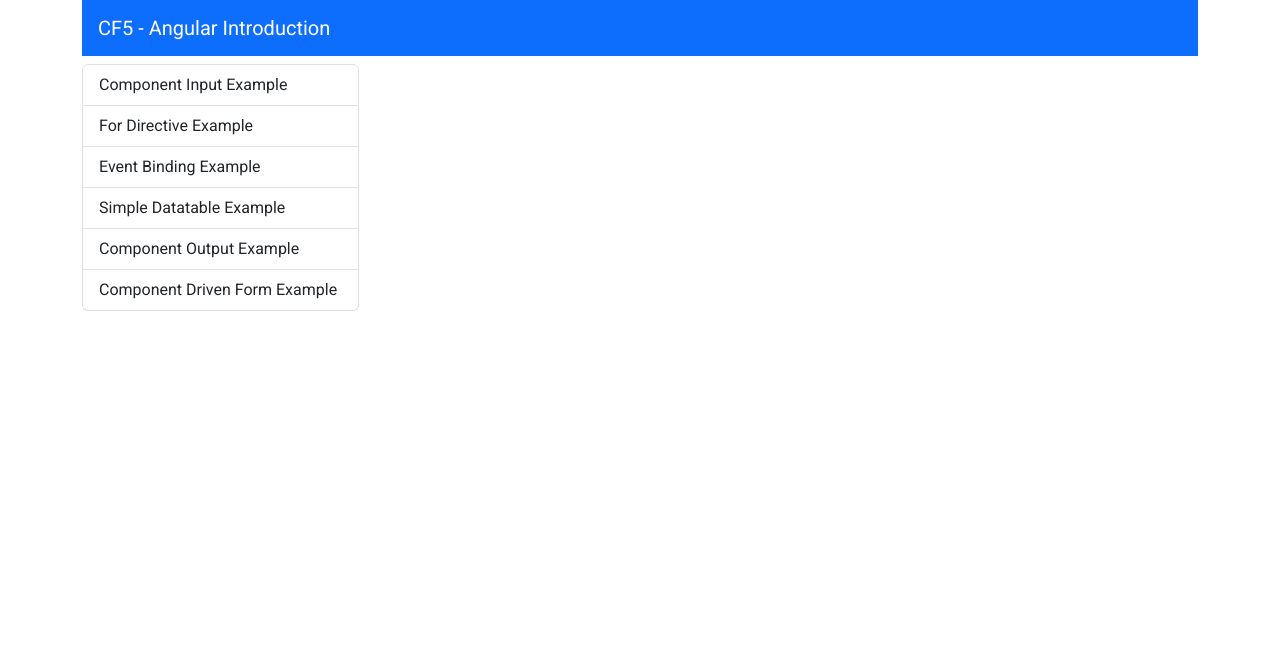
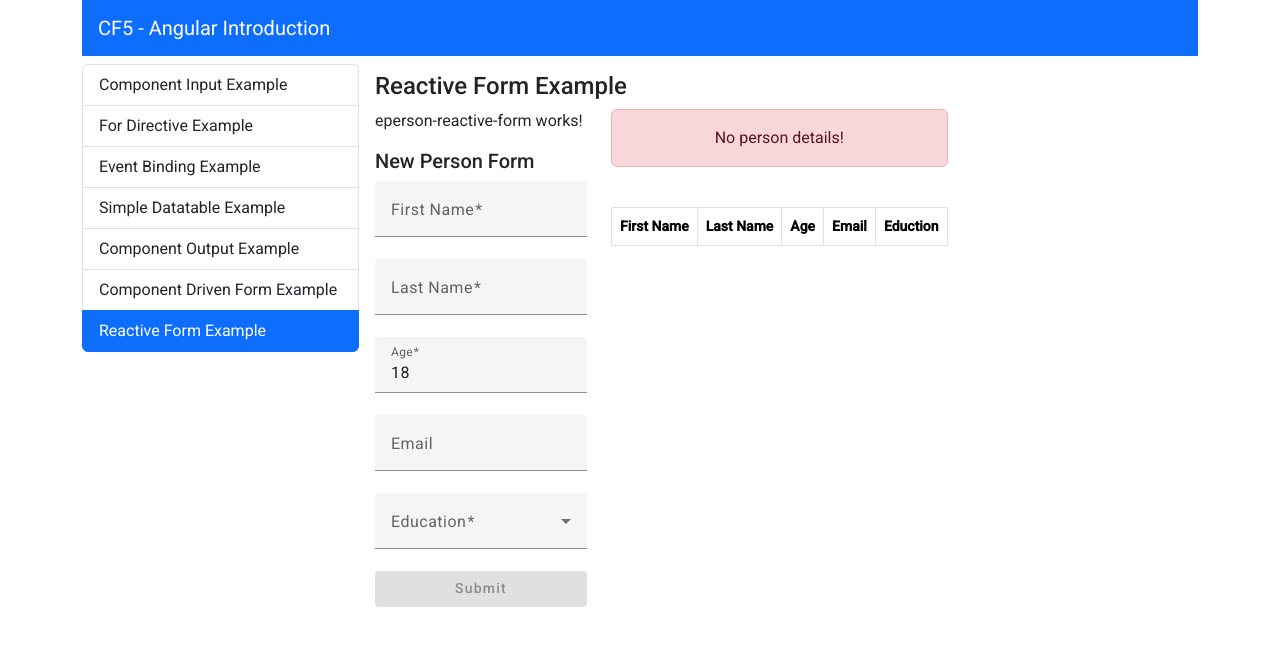
Before and after one commit to Prodromos23/angular-introduction, an Angular app: page /reactive-form-example in a window 1280 px wide. Before the commit this address led to /. Shown: the top 646 px of the page. Built offline with nearby package versions, Linux system fonts and the light colour scheme.

Commit message:
form with validators

```diff
--- a/src/app/app.routes.ts
+++ b/src/app/app.routes.ts
@@ -7,6 +7,8 @@
 import { SimpleDatatableExampleComponent } from './components/simple-datatable-example/simple-datatable-example.component';
 import { ComponentOutputExampleComponent } from './components/component-output-example/component-output-example.component';
 import { TemplateDrivenFormExampleComponent } from './components/template-driven-form-example/template-driven-form-example.component';
+import { EpersonReactiveFormComponent } from './components/eperson-reactive-form/eperson-reactive-form.component';
+import { ReactiveFormExampleComponent } from './components/reactive-form-example/reactive-form-example.component';
 
 export const routes: Routes = [
   {path:'component-input-example',component:ComponentInputExampleComponent},
@@ -15,6 +17,7 @@
   {path: 'simple-datatable-example', component: SimpleDatatableExampleComponent},
   {path:'component-output-example', component: ComponentOutputExampleComponent},
   {path:'template-driven-form-example',component:TemplateDrivenFormExampleComponent},
+  { path: 'reactive-form-example', component: ReactiveFormExampleComponent },
   // {path:'welcome',component:WelcomeComponent},
   {path:'',component:WelcomeComponent}
 
--- /dev/null
+++ b/src/app/components/eperson-reactive-form/eperson-reactive-form.component.html
@@ -0,0 +1,66 @@
+<p>eperson-reactive-form works!</p>
+
+<div class="d-flex flex-column">
+
+  <h5>New Person Form</h5>
+
+  <form [formGroup]="form" class="d-flex flex-column">
+    <mat-form-field appearance="fill">
+      <mat-label>First Name</mat-label>
+      <input matInput type="text" name="givenName" formControlName="givenName">
+      @if (form.get('givenName').errors && form.get('givenName').touched) {
+      <mat-error>First Name is required</mat-error>
+      }
+    </mat-form-field>
+
+    <mat-form-field appearance="fill">
+      <mat-label>Last Name</mat-label>
+      <input matInput type="text" name="surName" formControlName="surName">
+      @if (form.get('surName').errors && form.get('surName').touched) {
+      <mat-error>Last Name is required</mat-error>
+      }
+    </mat-form-field>
+
+    <mat-form-field appearance="fill">
+      <mat-label>Age</mat-label>
+      <input matInput type="number" formControlName="age">
+      @if (form.get('age').errors && form.get('age').touched) {
+      <mat-error>Age is required</mat-error>
+      }
+      @if (form.get('age').errors && form.get('age').errors['min']) {
+      <mat-error>Age must be &geq; 18</mat-error>
+      }
+      @if (form.get('age').errors && form.get('age').errors['max']) {
+      <mat-error>Age must be &leq; 80</mat-error>
+      }
+    </mat-form-field>
+
+    <mat-form-field appearance="fill">
+      <mat-label>Email</mat-label>
+      <input matInput type="text" pattern="[a-zA-Z0-9\.\-]+@[a-zA-Z0-9\.\-]+\.[a-zA-Z]{2,}" name="email" >
+      @if (form.get('email').errors && form.get('email').touched) {
+      <mat-error>Email is required</mat-error>
+      }
+      @if (form.get('email').errors && form.get('email').errors['pattern']) {
+      <mat-error>Invalid Email</mat-error>
+      }
+    </mat-form-field>
+
+    <mat-form-field>
+      <mat-label>Education</mat-label>
+      <mat-select required name="education" type="text">
+        <mat-option value="Some college, no degree">Some college, no degree</mat-option>
+        <mat-option value="Master’s degree">Master’s degree</mat-option>
+        <mat-option value="Bachelor’s degree">Bachelor’s degree</mat-option>
+        <mat-option value="Associate’s degree">Associate’s degree</mat-option>
+        <mat-option value="High school diploma or equivalent">High school diploma or equivalent</mat-option>
+        <mat-option value="No formal education">No formal education</mat-option>
+      </mat-select>
+      @if (form.get('education').errors && form.get('education').touched) {
+      <mat-error>Education is required</mat-error>
+      }
+    </mat-form-field>
+  </form>
+  <button mat-flat-button color="primary" [disabled]="form.invalid" (click)="onSubmit(form.value)">Submit</button>
+
+</div>
--- /dev/null
+++ b/src/app/components/eperson-reactive-form/eperson-reactive-form.component.ts
@@ -0,0 +1,33 @@
+import { Component, EventEmitter, Output } from '@angular/core';
+import {  FormControl, FormGroup, ReactiveFormsModule, Validators } from '@angular/forms';
+import { MatButtonModule } from '@angular/material/button';
+import { MatFormFieldModule } from '@angular/material/form-field';
+import { MatInputModule } from '@angular/material/input';
+import { MatSelectModule } from '@angular/material/select';
+import { EPerson } from 'src/app/shared/interfaces/person';
+
+@Component({
+  selector: 'app-eperson-reactive-form',
+  standalone: true,
+  imports: [ReactiveFormsModule, MatFormFieldModule, MatInputModule, MatSelectModule, MatButtonModule],
+  templateUrl: './eperson-reactive-form.component.html',
+  styleUrl: './eperson-reactive-form.component.css'
+})
+export class EpersonReactiveFormComponent {
+  @Output() person = new EventEmitter<EPerson>();
+
+  form = new FormGroup({
+    givenName: new FormControl('',Validators.required),
+    surName: new FormControl('', Validators.required),
+    age: new FormControl(18, [Validators.required,Validators.pattern('^[0-9]*$'),Validators.min(18),Validators.max(80)]),
+    email: new FormControl('', [Validators.required, Validators.email]),
+    education: new FormControl('', Validators.required)
+  })
+
+  onSubmit(value: any) {
+    console.log(value as EPerson)
+    // console.log(form.value);
+    this.person.emit(value as EPerson)
+    this.form.reset()
+  }
+}
--- a/src/app/components/eperson-template-driven-form/eperson-template-driven-form.component.ts
+++ b/src/app/components/eperson-template-driven-form/eperson-template-driven-form.component.ts
@@ -3,7 +3,7 @@
 import {MatInputModule} from '@angular/material/input';
 import { MatSelectModule } from '@angular/material/select';
 import { MatButtonModule } from '@angular/material/button';
-import { FormsModule, NgForm } from '@angular/forms';
+import { FormsModule } from '@angular/forms';
 import { EPerson } from 'src/app/shared/interfaces/person';
 @Component({
   selector: 'app-eperson-template-driven-form',
--- a/src/app/components/list-group-menu/list-group-menu.component.ts
+++ b/src/app/components/list-group-menu/list-group-menu.component.ts
@@ -15,8 +15,9 @@
     {text: 'For Directive Example', routerLink: 'for-directive-example'},
     {text: 'Event Binding Example', routerLink: 'event-bind-example'},
     {text: 'Simple Datatable Example', routerLink: 'simple-datatable-example'},
-    { text: 'Component Output Example', routerLink: 'component-output-example' },
-    { text: 'Component Driven Form Example', routerLink: 'template-driven-form-example'},
+    {text: 'Component Output Example', routerLink: 'component-output-example' },
+    {text: 'Component Driven Form Example', routerLink: 'template-driven-form-example'},
+    {text: 'Reactive Form Example', routerLink: 'reactive-form-example'}
     // {text: 'List Group Menu', routerLink: 'list-group-menu'}
   ];
 }
--- /dev/null
+++ b/src/app/components/reactive-form-example/reactive-form-example.component.html
@@ -0,0 +1,12 @@
+<h4>Reactive Form Example</h4>
+
+<div class="d-flex gap-4">
+
+  <app-eperson-reactive-form (person)="onPerson($event)"></app-eperson-reactive-form>
+  <!-- <app-person-reactive-form></app-person-reactive-form> -->
+  <div class="d-flex flex-column gap-4">
+    <app-person-table [person]="currentPerson"></app-person-table>
+    <app-simple-datatable [data]="persons"></app-simple-datatable>
+  </div>
+
+</div>
--- /dev/null
+++ b/src/app/components/reactive-form-example/reactive-form-example.component.ts
@@ -0,0 +1,24 @@
+import { Component } from '@angular/core';
+import { EpersonReactiveFormComponent } from '../eperson-reactive-form/eperson-reactive-form.component';
+import { EPerson } from 'src/app/shared/interfaces/person';
+import { PersonTableComponent } from '../person-table/person-table.component';
+import { SimpleDatatableComponent } from '../simple-datatable/simple-datatable.component';
+
+@Component({
+  selector: 'app-reactive-form-example',
+  standalone: true,
+  imports: [EpersonReactiveFormComponent,PersonTableComponent,SimpleDatatableComponent],
+  templateUrl: './reactive-form-example.component.html',
+  styleUrl: './reactive-form-example.component.css'
+})
+
+export class ReactiveFormExampleComponent {
+  currentPerson: EPerson;
+  persons: EPerson[] = [];
+
+  onPerson(person: EPerson) {
+    this.currentPerson = person;
+    this.persons.push(person);
+  }
+
+}
```
Also changed, not shown: src/app/components/eperson-reactive-form/eperson-reactive-form.component.css (added), src/app/components/reactive-form-example/reactive-form-example.component.css (added), 1 other file (tests, documents, lock files or other folders).
